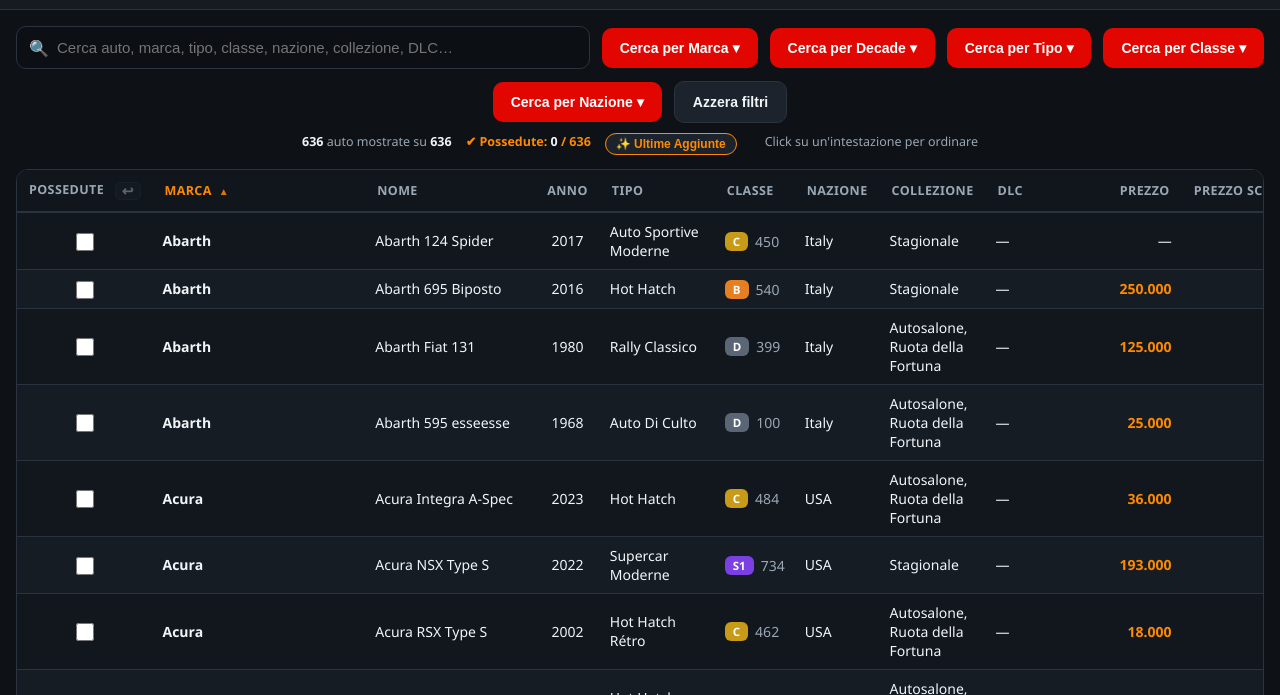
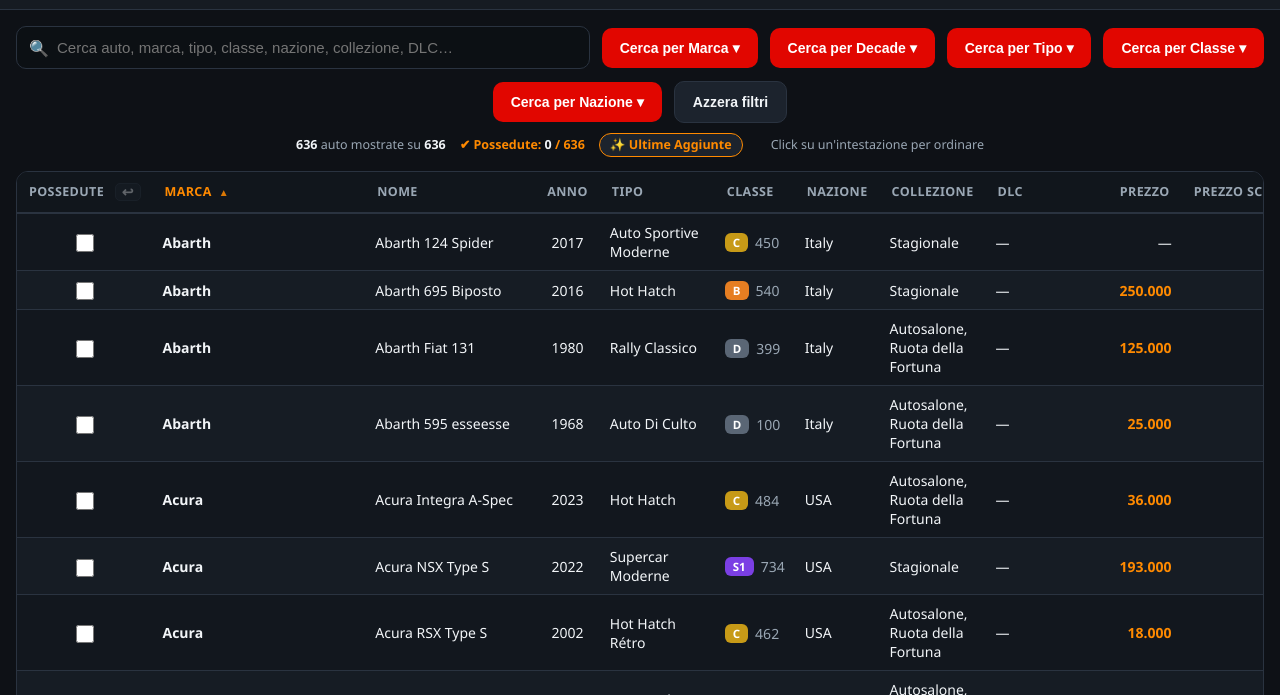
Before and after one commit to WaxStefanoMusic/forzahorizon6carlist, a plain HTML site: page index.html in a window 1280 px wide. Shown: the part 90-785 px from the top of the page. Drawn offline with Linux system fonts and the light colour scheme.

Commit message:
Add files via upload

```diff
--- a/index.html
+++ b/index.html
@@ -87,15 +87,17 @@
   .btn.secondary:hover{border-color:var(--accent);}
   /* pulsante piccolo usato nella riga info (Ultime Aggiunte) */
   .btn.mini{
-    padding:3px 10px; font-size:12px; border-radius:20px;
+    padding:3px 10px; font-size:12.5px; line-height:1.25; border-radius:20px;
     background:var(--panel2); color:var(--accent2); border:1px solid var(--accent2);
+    font-family:inherit;
   }
   .btn.mini:hover{background:var(--accent2); color:#fff;}
   .upd-note{ color:var(--muted); font-size:11px; margin-left:8px; }
 
   .meta-line{
     max-width:1500px; margin:10px auto 0; padding:0 16px;
-    color:var(--muted); font-size:12.5px; display:flex; gap:14px; flex-wrap:wrap; justify-content:center;
+    color:var(--muted); font-size:12.5px; display:flex; gap:14px; flex-wrap:wrap;
+    justify-content:center; align-items:center;   /* testo e pulsante sulla stessa linea */
   }
   .meta-line b{color:var(--text);}
 
```
